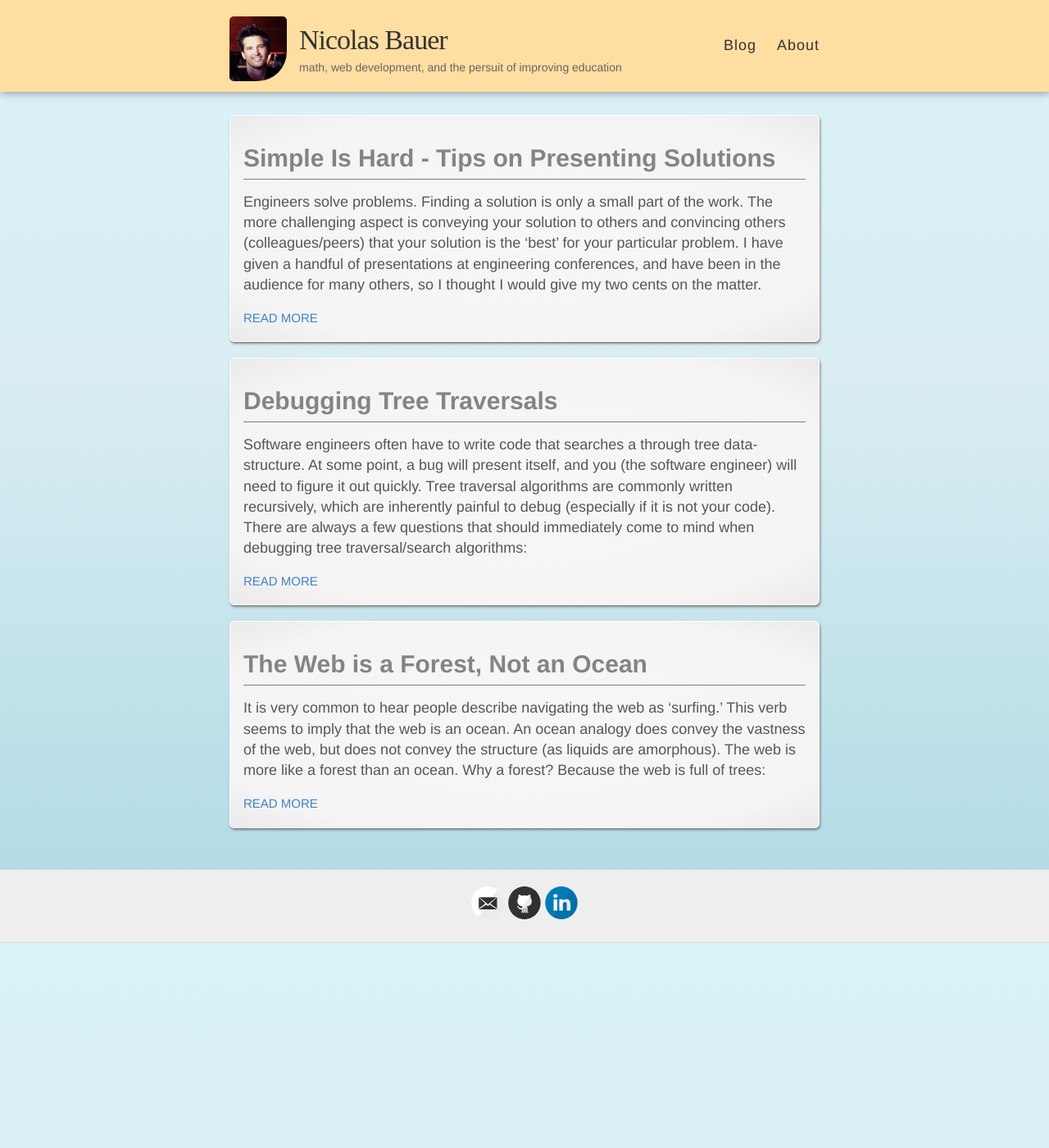
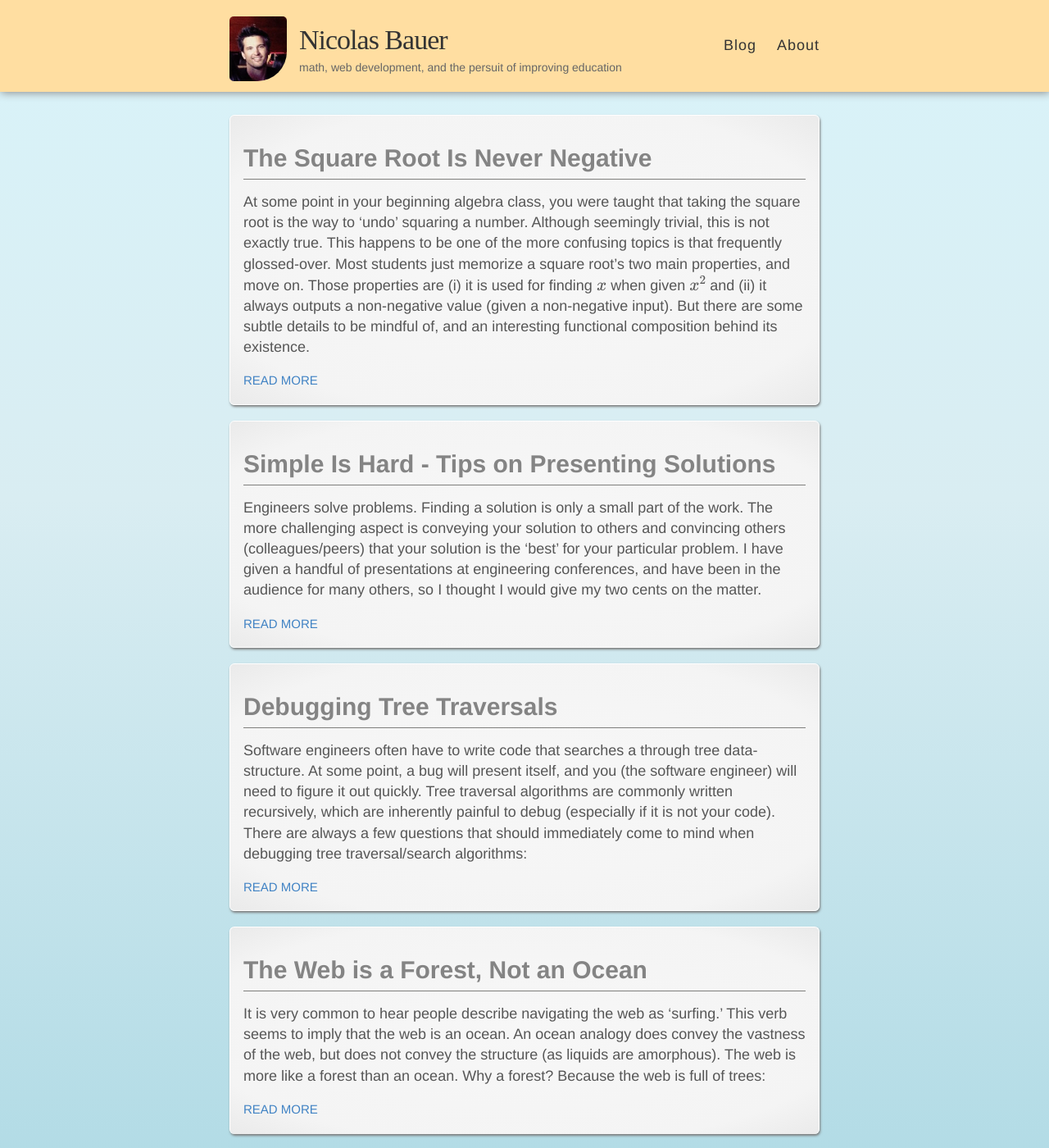
Before and after one commit to nwbauer/nwbauer.github.io, a Jekyll site: the page built from index.html, in a window 1280 px wide and 1400 px high. Shown: the whole window at 82% size. Built offline with Jekyll 4.4.1, drawn with Linux system fonts in a browser that asks for light colours; some web fonts are replaced; formulas are drawn with MathJax 3; part of the change alters nothing that is shown.

Commit message:
add blog post about the square root function

```diff
--- a/_layouts/default.html
+++ b/_layouts/default.html
@@ -11,7 +11,9 @@
     <link href='https://fonts.googleapis.com/css?family=Expletus+Sans:400,500' rel='stylesheet' type='text/css'>
     <link rel="stylesheet" type="text/css" href="{{ site.baseurl }}/style.css" />
     <link rel="alternate" type="application/rss+xml" title="{{ site.name }} - {{ site.description }}" href="{{ site.baseurl }}/feed.xml" />
-
+    <script type="text/javascript" async
+      src="https://cdn.mathjax.org/mathjax/latest/MathJax.js?config=TeX-MML-AM_CHTML">
+    </script>
     <!-- Created with Jekyll Now - http://github.com/barryclark/jekyll-now -->
   </head>
 
--- /dev/null
+++ b/_posts/2016-01-04-square-root-is-never-negative.md
@@ -0,0 +1,34 @@
+---
+layout: post
+title: The Square Root Is Never Negative
+---
+
+At some point in your beginning algebra class, you were taught that taking the square root is the way to 'undo' squaring a number. Although seemingly trivial, this is not exactly true.  This happens to be one of the more confusing topics is that frequently glossed-over.  Most students just memorize a square root's two main properties, and move on.  Those properties are (i) it is used for finding $$x$$ when given $$x^2$$ and (ii) it always outputs a non-negative value (given a non-negative input). But there are some subtle details to be mindful of, and an interesting functional composition behind its existence.
+
+## The Problem
+
+Let's start with squaring things.  We know that $$5^2 = 25$$ and $$(-5)^2 = 25$$. So, if the square root function 'undoes' squaring, then $$\sqrt{25}$$ should equal both 5 and -5, right? But it doesn't:  $$\sqrt{25}=5$$.  It seems we have lost some information (namely the -5). So why is the $$-5$$ lost?
+
+The answer comes down to understanding inverse mappings, whether a mapping is a function and the square root function's role.  Let's review some terminology:
+
+* **mapping** A fixed relationship between a set of inputs and a set of outputs.
+
+* **function** A special class of mapping where there is at most a single unique output for each possible set of inputs.
+
+Let's consider
+
+$$ f(x) = x^2.$$
+
+The mapping $$f(x)$$ is a function (and is quadratic).  For every $$x$$ that is input, there is only one output value.  For example, $$f(5)=25$$ and $$f(-5)=25$$.  However, since both 5 and -5 map to the same value (25), the inverse mapping (the reverse direction), which I will just call $$f^{-1}(x)$$, must be so that $$f^{-1}(25) \in \{5,-5\}$$, where $$\in$$ means that $$f^{-1}(25)$$ is an 'element of' the set $$\{5,-5\}$$, so can equal either 5 or -5. This is not a function, but is a *set-valued mapping*.
+
+Note: Once a value is squared, there is no way to determine if the original value was the positive or negative version (hence why $$f^{-1}(25)$$ should have 2 values).
+
+## Functional Composition
+
+Set-valued mappings are complex beasts (especially for beginning algebra students).  As with analyzing anything complex, it helps to break it down into simpler parts.  So, it is helpful to define a mapping that just outputs one of the two values.  We define the mapping $$\sqrt{x}$$ to output the positive counterpart. Doing so makes $$\sqrt{x}$$ a nice friendly *function*, and due to symmetry of $$f^{-1}(x)$$, we can write $$f^{-1}(x)$$ as
+
+$$f^{-1}(x) \in \{\sqrt{x},-\sqrt{x}\}, \ \ x \geq 0.$$
+
+Notice our set-valued mapping $$f^{-1}(x)$$ is composed of another mapping, $$\sqrt{x}$$, which is a function.  So, plugging in 25 yields our solution to the above problem: $$f^{-1}(25) \in \{\sqrt{25}, -\sqrt{25}\}= \{5, -5\}$$ (we found the -5).  This is fantastic because now we can describe our set-valued map with our handy square root function!
+
+Summarizing, the reason that square root function outputs only non-negative numbers is because it was designed that way.  This is so that it can play a compositional role as a function used to express the inverse mapping of quadratic functions.  By itself, it does not 'undo' the operation of squaring a number, but is merely a well-defined stepping stone to get there.
--- a/style.scss
+++ b/style.scss
@@ -167,6 +167,7 @@ img {
   box-shadow: 1px 1px 10px #8A8A8A;
   position: fixed;
   width: 100%;
+  z-index: 1;
 }
 
 .masthead {
```
Also changed, not shown: _posts/2016-01-02-simple-is-hard.md (+0 -1 lines).
